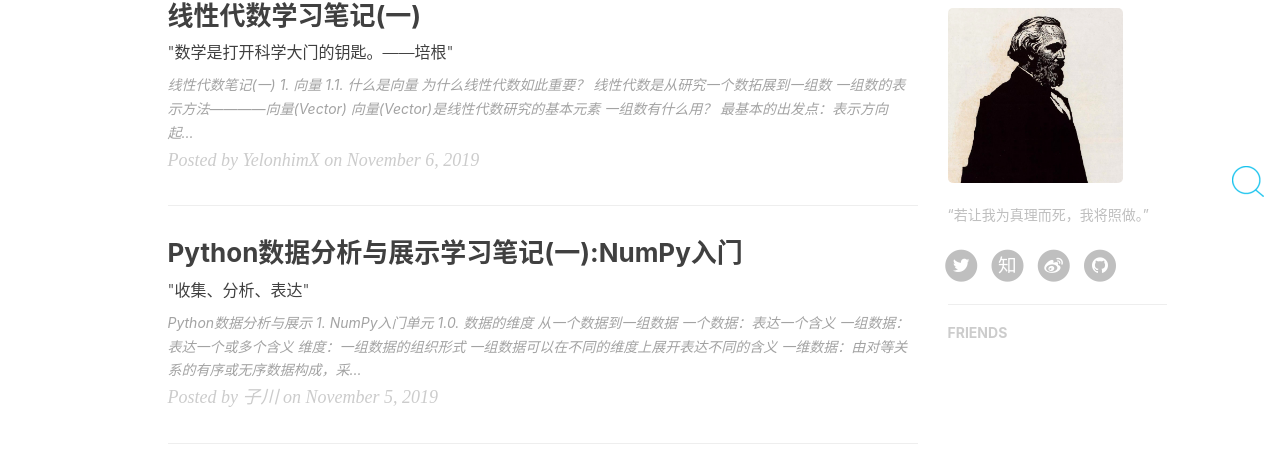
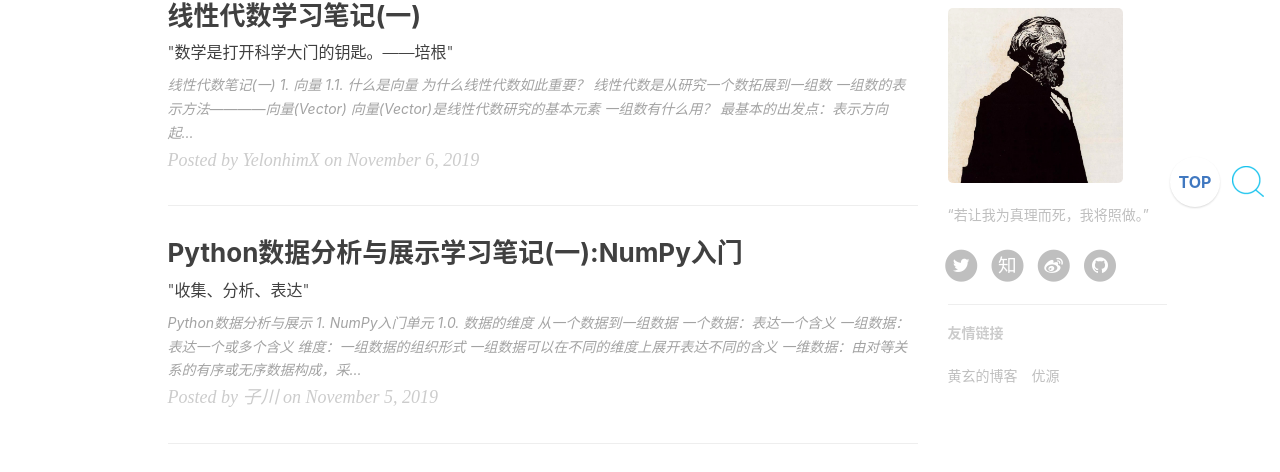
Before and after one commit to YelonhimX/YelonhimX.github.io, a Jekyll site: the page built from index.html, in a window 1280 px wide. Shown: the part 683-1155 px from the top of the page. Built offline with Jekyll 4.4.1, drawn with Linux system fonts in a browser that asks for light colours; nearby versions of some CDN libraries; the list of posts is cut into pages by our own code; comment, search, counter and statistics services are not loaded.

Commit message:
2019-11-07 17:16:32添加了友链

```diff
--- a/_config.yml
+++ b/_config.yml
@@ -108,8 +108,11 @@ page-mathjax: true
 
 # Friends
 friends: [
-    #{
-    #     title: "Su",
-    #     href: "http://su.gallery/"
-    # },
+  {
+    title: "黄玄的博客",
+    href: "https://huangxuan.me/"
+  },{
+    title: "优源",
+    href: "https://duter2016.github.io/"
+  }
 ]
--- a/_includes/footer.html
+++ b/_includes/footer.html
@@ -20,24 +20,7 @@
         </div>
     </div>
 </footer>
-<!--Search-->
-<div class="cb-search-tool" style="position: fixed; top: 0px ; bottom: 0px; left: 0px; right:  0px;
-      opacity: 0.95; background-color: #111111; z-index: 9999; display: none;">
-    <input type="text" class="form-control cb-search-content" id="cb-search-content" style="position: fixed; top: 60px" placeholder="文章标题 日期 标签" >
 
-    <div style="position: fixed; top: 16px; right: 16px;">
-        <img src="/search/img/cb-close.png"  id="cb-close-btn"/>
-    </div>
-</div>
-
-<div style="position: fixed; right: 16px; bottom: 20px;">
-    <img src="/search/img/cb-search.png"  id="cb-search-btn"  title="双击ctrl试一下"/>
-</div>
-
-<link rel="stylesheet" href="{{ "/search/css/cb-search.css" | prepend: site.baseurl }}">
-
-<script src="{{ "/search/js/bootstrap3-typeahead.min.js" | prepend: site.baseurl }}"></script>
-<script src="{{ "/search/js/cb-search.js" | prepend: site.baseurl }}"></script>
 
 <!-- jQuery -->
 <script src="{{ "/js/jquery.min.js " | prepend: site.baseurl }}"></script>
@@ -110,6 +93,29 @@
     })
 </script>
 
+<!--2019-11-07 add Backtop 回到顶部-->
+<div id="backtop">
+    <a href="#">TOP</a>
+ </div>
+
+<!--Search-->
+<div class="cb-search-tool" style="position: fixed; top: 0px ; bottom: 0px; left: 0px; right:  0px;
+      opacity: 0.95; background-color: #111111; z-index: 9999; display: none;">
+    <input type="text" class="form-control cb-search-content" id="cb-search-content" style="position: fixed; top: 60px" placeholder="文章标题 标签" >
+
+    <div style="position: fixed; top: 16px; right: 16px;">
+        <img src="/search/img/cb-close.png"  id="cb-close-btn"/>
+    </div>
+</div>
+
+<div style="position: fixed; right: 16px; bottom: 20px;">
+    <img src="/search/img/cb-search.png"  id="cb-search-btn"  title="双击ctrl试一下"/>
+</div>
+
+<link rel="stylesheet" href="{{ "/search/css/cb-search.css" | prepend: site.baseurl }}">
+
+<script src="{{ "/search/js/bootstrap3-typeahead.min.js" | prepend: site.baseurl }}"></script>
+<script src="{{ "/search/js/cb-search.js" | prepend: site.baseurl }}"></script>
 
 <!-- Google Analytics -->
 {% if site.ga_track_id %}
--- a/_includes/friends.html
+++ /dev/null
@@ -1,9 +0,0 @@
-{% if site.friends %}
-<hr>
-<h5>FRIENDS</h5>
-<ul class="list-inline">
-  {% for friend in site.friends %}
-  <li><a href="{{friend.href}}">{{friend.title}}</a></li>
-  {% endfor %}
-</ul>
-{% endif %}
--- a/_layouts/page.html
+++ b/_layouts/page.html
@@ -24,7 +24,15 @@ layout: default
                 {% include featured-tags.html %}
 
                 <!-- Friends Blog -->
-                {% include friends.html %}
+                {% if site.friends %}
+                <hr>
+                <h5>友情链接</h5>
+                <ul class="list-inline">
+                    {% for friend in site.friends %}
+                        <li><a href="{{friend.href}}" target="_blank">{{friend.title}}</a></li>
+                    {% endfor %}
+                </ul>
+                {% endif %}
             </div>
         {% else %}
 
@@ -54,7 +62,15 @@ layout: default
                 {% include short-about.html %}
 
                 <!-- Friends Blog -->
-                {% include friends.html %}
+                {% if site.friends %}
+                <hr>
+                <h5>友情链接</h5>
+                <ul class="list-inline">
+                    {% for friend in site.friends %}
+                        <li><a href="{{friend.href}}" target="_blank">{{friend.title}}</a></li>
+                    {% endfor %}
+                </ul>
+                {% endif %}
     		</div>
         {% endif %}
 	</div>
```
Also changed, not shown: _layouts/post.html (+9 -1 lines), css/hux-blog.min.css, js/bootstrap.min.js.
